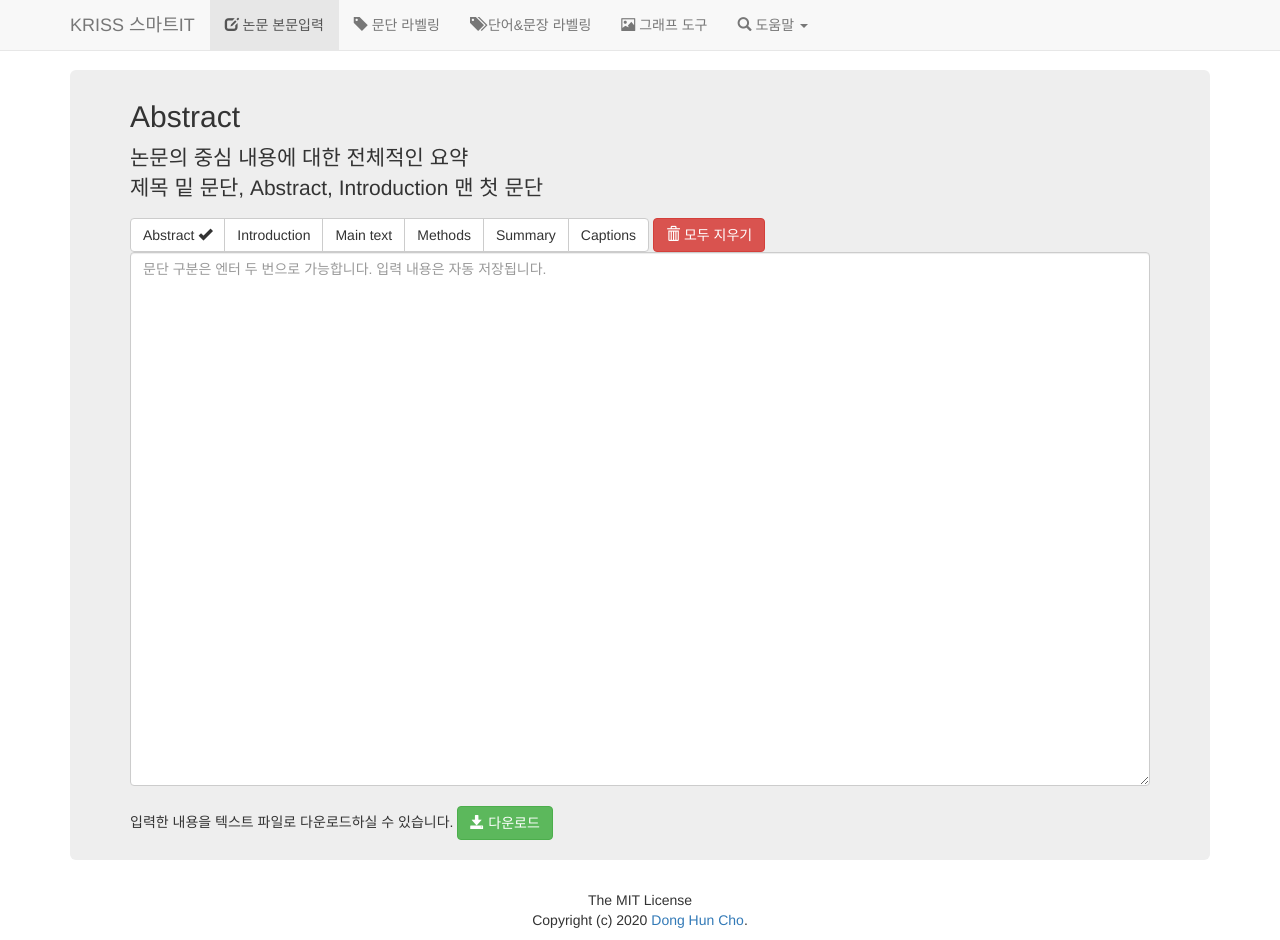
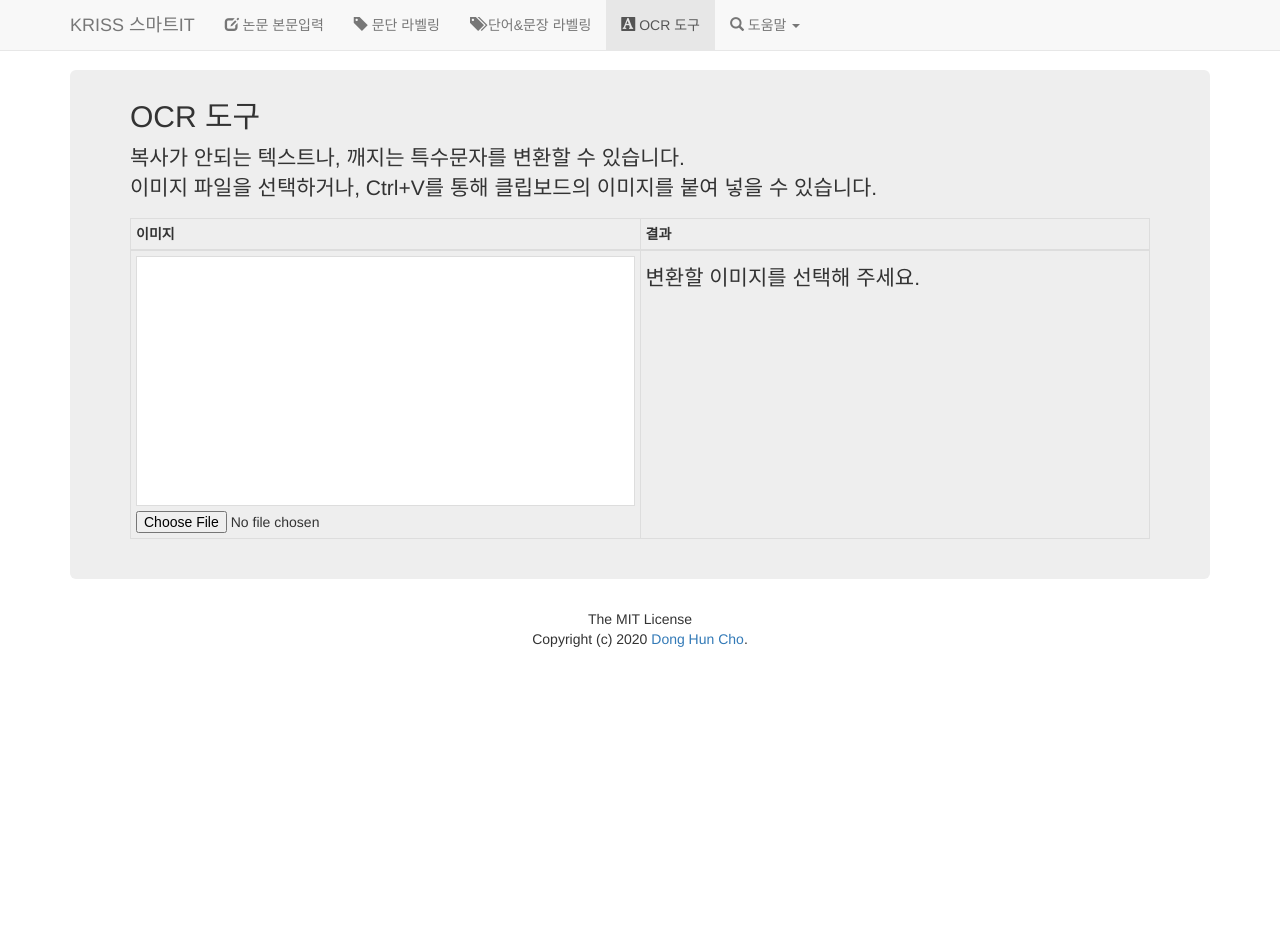
Before and after one commit to johun204/johun204.github.io, a Jekyll site: the page kriss/ocr.html, which Jekyll copies as it is, in a window 1280 px wide and 940 px high. Built offline with Jekyll 4.4.1, drawn with Linux system fonts in a browser that asks for light colours.

Commit message:
Add files via upload

```diff
--- a/kriss/help.html
+++ b/kriss/help.html
@@ -27,7 +27,7 @@
             <li><a href="./input.html"><span class="glyphicon glyphicon-edit" aria-hidden="true"></span> 논문 본문입력</a></li>
             <li><a href="./paragraph.html"><span class="glyphicon glyphicon-tag" aria-hidden="true"></span> 문단 라벨링</a></li>
             <li><a href="./text.html"><span class="glyphicon glyphicon-tags" aria-hidden="true"></span> 단어&문장 라벨링</a></li>
-            <li><a href="./graph.html"><span class="glyphicon glyphicon-picture" aria-hidden="true"></span> 그래프 도구</a></li>
+            <li><a href="./ocr.html"><span class="glyphicon glyphicon-text-background" aria-hidden="true"></span> OCR 도구</a></li>
             <li class="dropdown">
               <a href="#" class="dropdown-toggle" data-toggle="dropdown" role="button" aria-haspopup="true" aria-expanded="false"><span class="glyphicon glyphicon-search" aria-hidden="true"></span> 도움말 <span class="caret"></span></a>
               <ul class="dropdown-menu">
--- a/kriss/index.html
+++ b/kriss/index.html
@@ -27,7 +27,7 @@
             <li><a href="./input.html"><span class="glyphicon glyphicon-edit" aria-hidden="true"></span> 논문 본문입력</a></li>
             <li><a href="./paragraph.html"><span class="glyphicon glyphicon-tag" aria-hidden="true"></span> 문단 라벨링</a></li>
             <li><a href="./text.html"><span class="glyphicon glyphicon-tags" aria-hidden="true"></span> 단어&문장 라벨링</a></li>
-            <li><a href="./graph.html"><span class="glyphicon glyphicon-picture" aria-hidden="true"></span> 그래프 도구</a></li>
+            <li><a href="./ocr.html"><span class="glyphicon glyphicon-text-background" aria-hidden="true"></span> OCR 도구</a></li>
             <li class="dropdown">
               <a href="#" class="dropdown-toggle" data-toggle="dropdown" role="button" aria-haspopup="true" aria-expanded="false"><span class="glyphicon glyphicon-search" aria-hidden="true"></span> 도움말 <span class="caret"></span></a>
               <ul class="dropdown-menu">
--- a/kriss/input.html
+++ b/kriss/ocr.html
@@ -4,11 +4,12 @@
     <meta charset="utf-8">
     <meta http-equiv="X-UA-Compatible" content="IE=edge">
     <meta name="viewport" content="width=device-width, initial-scale=1">
-    <title> 논문 본문입력 </title>
+    <title> OCR 도구 </title>
     <link href="./css/bootstrap.min.css" rel="stylesheet">
     <link href="./css/ie10-viewport-bug-workaround.css" rel="stylesheet">
     <link href="./css/main.css" rel="stylesheet">
-    <script src="./js/input.js" type="text/javascript" charset="utf-8"></script>
+    <script src='./js/tesseract.min.js'></script>
+    <script src="./js/ocr.js" type="text/javascript" charset="utf-8"></script>
   </head>
   <body>
     <!-- Fixed navbar -->
@@ -25,10 +26,10 @@
         </div>
         <div id="navbar" class="navbar-collapse collapse">
           <ul class="nav navbar-nav">
-            <li class="active"><a href="./input.html"><span class="glyphicon glyphicon-edit" aria-hidden="true"></span> 논문 본문입력</a></li>
+            <li><a href="./input.html"><span class="glyphicon glyphicon-edit" aria-hidden="true"></span> 논문 본문입력</a></li>
             <li><a href="./paragraph.html"><span class="glyphicon glyphicon-tag" aria-hidden="true"></span> 문단 라벨링</a></li>
             <li><a href="./text.html"><span class="glyphicon glyphicon-tags" aria-hidden="true"></span> 단어&문장 라벨링</a></li>
-            <li><a href="./graph.html"><span class="glyphicon glyphicon-picture" aria-hidden="true"></span> 그래프 도구</a></li>
+            <li class="active"><a href="./ocr.html"><span class="glyphicon glyphicon-text-background" aria-hidden="true"></span> OCR 도구</a></li>
             <li class="dropdown">
               <a href="#" class="dropdown-toggle" data-toggle="dropdown" role="button" aria-haspopup="true" aria-expanded="false"><span class="glyphicon glyphicon-search" aria-hidden="true"></span> 도움말 <span class="caret"></span></a>
               <ul class="dropdown-menu">
@@ -42,28 +43,34 @@
         </div><!--/.nav-collapse -->
       </div>
     </nav>
-    <div id="ToastBox"></div>
     <div class="container">
       <!-- Main component for a primary marketing message or call to action -->
       <div class="jumbotron">
-        <h2 id="Menu_Title">Abstract</h1>
-        <p id="Menu_Desc">논문의 중심 내용에 대한 전체적인 요약</p>
-        <div class="btn-group" role="group" aria-label="...">
-          <button type="button" class="btn btn-default" id="Btn_Abstract" onclick="LoadText(0)">Abstract</span></button>
-          <button type="button" class="btn btn-default" id="Btn_Introduction" onclick="LoadText(1)">Introduction</button>
-          <button type="button" class="btn btn-default" id="Btn_Main" onclick="LoadText(2)">Main text</button>
-          <button type="button" class="btn btn-default" id="Btn_Methods" onclick="LoadText(3)">Methods</button>
-          <button type="button" class="btn btn-default" id="Btn_Summary" onclick="LoadText(4)">Summary</button>
-          <button type="button" class="btn btn-default" id="Btn_Captions" onclick="LoadText(5)">Captions</button>
-        </div>
-        <button type="button" class="btn btn-danger" onclick="AllClear();"><span class="glyphicon glyphicon-trash" aria-hidden="true"></span> 모두 지우기</button>
-        <textarea class="form-control" id="Textarea_Abstract" rows="26" onchange="AutoSave(this)" placeholder="문단 구분은 엔터 두 번으로 가능합니다. 입력 내용은 자동 저장됩니다."></textarea>
-        <textarea class="form-control" id="Textarea_Introduction" rows="26" onchange="AutoSave(this)" placeholder="문단 구분은 엔터 두 번으로 가능합니다. 입력 내용은 자동 저장됩니다."></textarea>
-        <textarea class="form-control" id="Textarea_Main" rows="26" onchange="AutoSave(this)" placeholder="문단 구분은 엔터 두 번으로 가능합니다. 입력 내용은 자동 저장됩니다."></textarea>
-        <textarea class="form-control" id="Textarea_Methods" rows="26" onchange="AutoSave(this)" placeholder="문단 구분은 엔터 두 번으로 가능합니다. 입력 내용은 자동 저장됩니다."></textarea>
-        <textarea class="form-control" id="Textarea_Summary" rows="26" onchange="AutoSave(this)" placeholder="문단 구분은 엔터 두 번으로 가능합니다. 입력 내용은 자동 저장됩니다."></textarea>
-        <textarea class="form-control" id="Textarea_Captions" rows="26" onchange="AutoSave(this)" placeholder="문단 구분은 엔터 두 번으로 가능합니다. 입력 내용은 자동 저장됩니다."></textarea>
-        <br>입력한 내용을 텍스트 파일로 다운로드하실 수 있습니다. <button type="button" class="btn btn-success" onclick="saveToFile();"><span class="glyphicon glyphicon-save" aria-hidden="true"></span> 다운로드</button>
+        <h2>OCR 도구</h1>
+        <p>
+          복사가 안되는 텍스트나, 깨지는 특수문자를 변환할 수 있습니다.
+          <br>이미지 파일을 선택하거나, Ctrl+V를 통해 클립보드의 이미지를 붙여 넣을 수 있습니다.
+          <br>
+
+          <table class="table table-bordered table-condensed">
+            <thead>
+              <tr><th>이미지</th><th>결과</th></tr>
+            </thead>
+            <tbody>
+              <tr>
+                <td style="width:50%">
+                  <canvas style="border:1px solid #DDDDDD; background: #FFFFFF;width:100%;" id="ocr_canvas"></canvas>
+                  <input type="file" onchange="handleImageView(this.files)">
+                </td>
+                <td style="width:50%">
+                  <div class="form-inline">
+                    <p class="form-control-static" id="ocr_results">변환할 이미지를 선택해 주세요.</p>
+                  </div>
+                </td>
+              </tr>
+            </tbody>
+          </table>
+        </p>
       </div>
     </div> <!-- /container -->
     <footer class="footer">
--- a/kriss/paragraph.html
+++ b/kriss/paragraph.html
@@ -29,7 +29,7 @@
             <li><a href="./input.html"><span class="glyphicon glyphicon-edit" aria-hidden="true"></span> 논문 본문입력</a></li>
             <li class="active"><a href="./paragraph.html"><span class="glyphicon glyphicon-tag" aria-hidden="true"></span> 문단 라벨링</a></li>
             <li><a href="./text.html"><span class="glyphicon glyphicon-tags" aria-hidden="true"></span> 단어&문장 라벨링</a></li>
-            <li><a href="./graph.html"><span class="glyphicon glyphicon-picture" aria-hidden="true"></span> 그래프 도구</a></li>
+            <li><a href="./ocr.html"><span class="glyphicon glyphicon-text-background" aria-hidden="true"></span> OCR 도구</a></li>
             <li class="dropdown">
               <a href="#" class="dropdown-toggle" data-toggle="dropdown" role="button" aria-haspopup="true" aria-expanded="false"><span class="glyphicon glyphicon-search" aria-hidden="true"></span> 도움말 <span class="caret"></span></a>
               <ul class="dropdown-menu">
--- a/kriss/text.html
+++ b/kriss/text.html
@@ -30,7 +30,7 @@
             <li><a href="./input.html"><span class="glyphicon glyphicon-edit" aria-hidden="true"></span> 논문 본문입력</a></li>
             <li><a href="./paragraph.html"><span class="glyphicon glyphicon-tag" aria-hidden="true"></span> 문단 라벨링</a></li>
             <li class="active"><a href="./text.html"><span class="glyphicon glyphicon-tags" aria-hidden="true"></span> 단어&문장 라벨링</a></li>
-            <li><a href="./graph.html"><span class="glyphicon glyphicon-picture" aria-hidden="true"></span> 그래프 도구</a></li>
+            <li><a href="./ocr.html"><span class="glyphicon glyphicon-text-background" aria-hidden="true"></span> OCR 도구</a></li>
             <li class="dropdown">
               <a href="#" class="dropdown-toggle" data-toggle="dropdown" role="button" aria-haspopup="true" aria-expanded="false"><span class="glyphicon glyphicon-search" aria-hidden="true"></span> 도움말 <span class="caret"></span></a>
               <ul class="dropdown-menu">
```
